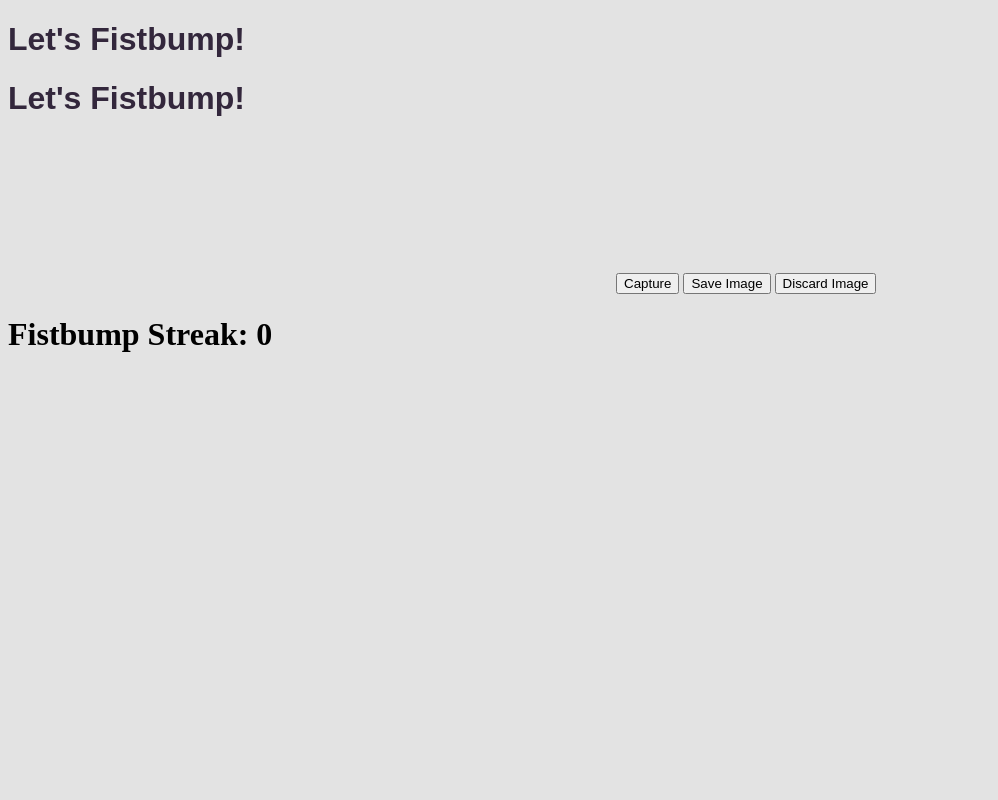
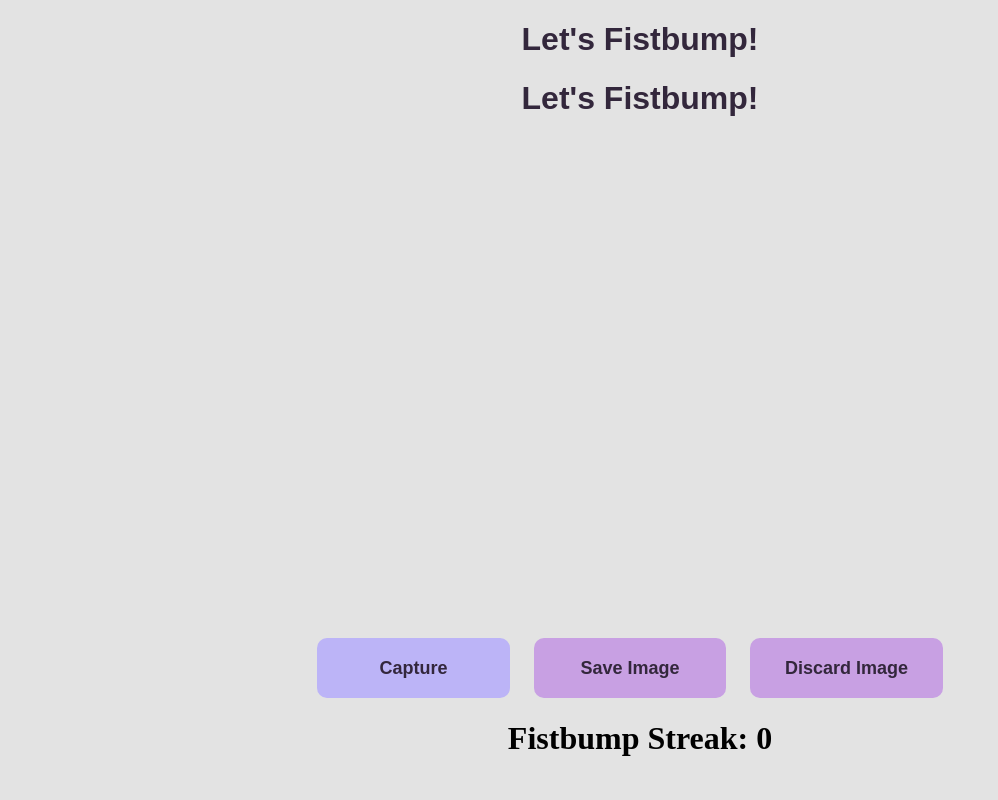
Before and after one commit to AndersonCodingClub/fistbump, a Flask app: page /camera in a window 1280 px wide. Shown: the whole page, without its empty margins (0-998 px from the left). Run offline with Flask 3, Linux system fonts and the light colour scheme; a map, chart or similar area stays blank; some web fonts are replaced.

Commit message:
Added login page + camera UI fixes

```diff
--- a/static/camera.css
+++ b/static/camera.css
@@ -1,5 +1,7 @@
 body {
+    position: relative;
     background-color: rgb(227, 227, 227);
+    text-align: center;
 }
 
 #title {
@@ -10,17 +12,44 @@ body {
     color: rgb(51, 39, 60);
 }
 
-
 #canvas {
+    position: absolute;
     transform: scaleX(-1);
-
+    left: 27.5%;
+    border-radius: 10px;
+    margin-bottom: 20px;
 }
 
 #video {
+    position: absolute;
     transform: scaleX(-1);
+    left: 27.5%;
+    border-radius: 10px;
+    margin-bottom: 20px;
 }
 
+.button {
+    margin-top: 500px;
+    color: rgb(51, 39, 60);
+    background-color: rgb(188, 180, 247);
+    width: 192.5px;
+    height: 60px;
+    text-align: center;
+    border-radius: 10px;
+    border: none;
+    font-size: 18px;
+    font-weight: 900;
+    margin-right: 20px;
+}
 
-.button {
+#discardButton {
+    background-color: rgb(200, 160, 227);
+}
 
+#saveButton {
+    background-color: rgb(200, 160, 227);
 }
+
+.button:hover {
+    cursor: pointer;
+}
```
